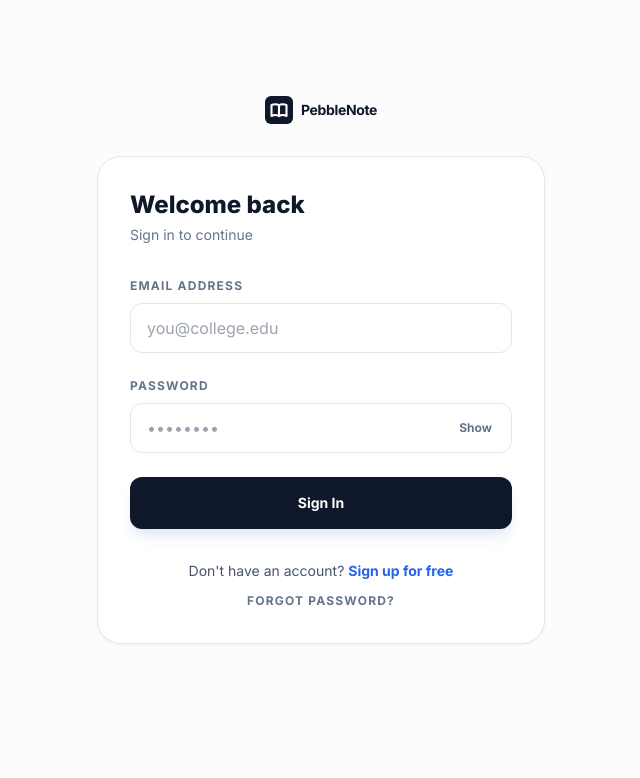
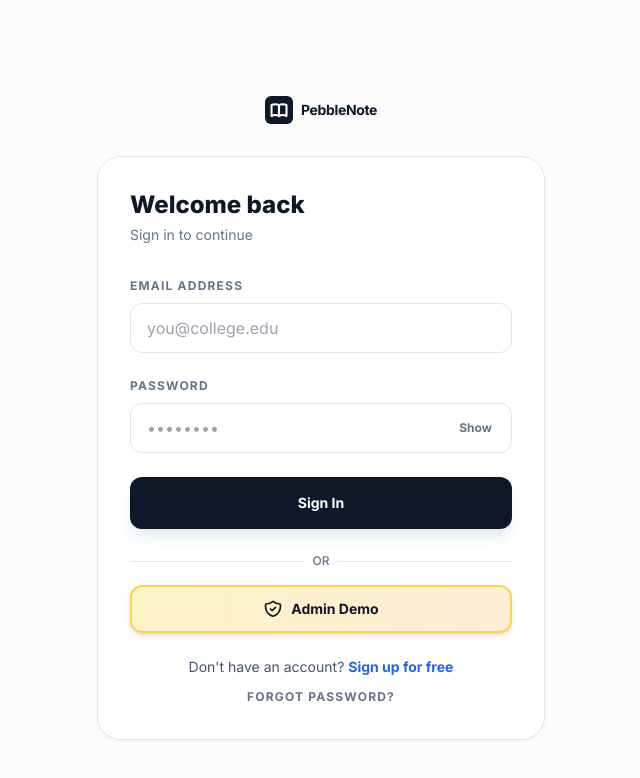
Before and after one commit to Dipendra982/PebbleNotes, a React (Vite) app: page /#/signin in a window 1280 px wide. Shown: the top 778 px of the page, without its empty margins (319-959 px from the left). Built offline with nearby package versions, Linux system fonts and the light colour scheme; no server answers.

Commit message:
feat: add admin demo user setup script and login functionality

```diff
--- a/frontend/pages/Login.jsx
+++ b/frontend/pages/Login.jsx
@@ -54,6 +54,37 @@ const Login = () => {
         setAwaiting(payload);
         startCountdown(payload);
       }
+    }
+  };
+
+  const handleAdminDemo = async () => {
+    setError('');
+    setEmail('admin@gmail.com');
+    setPassword('admin@123');
+    try {
+      const res = await fetch(`${API_BASE}/api/auth/login`, {
+        method: 'POST',
+        headers: { 'Content-Type': 'application/json' },
+        body: JSON.stringify({ email: 'admin@gmail.com', password: 'admin@123' })
+      });
+      const data = await res.json();
+      if (!res.ok) throw new Error(data.error || 'Login failed');
+      const { user, token } = data;
+      if (user && token) {
+        try {
+          localStorage.setItem('pebble_session', JSON.stringify({
+            id: user.id,
+            name: user.name,
+            email: user.email,
+            role: user.role,
+            avatar: user.avatar,
+            token
+          }));
+        } catch {}
+      }
+      navigate('/admin/upload');
+    } catch (err) {
+      setError(err.message);
     }
   };
 
@@ -207,7 +238,28 @@ const Login = () => {
             </div>
           </form>
 
-          <div className="mt-8 text-center">
+          <div className="mt-6">
+            <div className="relative">
+              <div className="absolute inset-0 flex items-center">
+                <div className="w-full border-t border-slate-200"></div>
+              </div>
+              <div className="relative flex justify-center text-xs">
+                <span className="px-2 bg-white text-slate-500 font-medium">OR</span>
+              </div>
+            </div>
+            <button
+              type="button"
+              onClick={handleAdminDemo}
+              className="mt-4 w-full flex items-center justify-center py-3 px-4 rounded-xl text-sm font-bold text-slate-900 bg-gradient-to-r from-amber-100 to-orange-100 hover:from-amber-200 hover:to-orange-200 transition border-2 border-amber-300 shadow-md"
+            >
+              <svg className="w-5 h-5 mr-2" fill="none" stroke="currentColor" viewBox="0 0 24 24">
+                <path strokeLinecap="round" strokeLinejoin="round" strokeWidth="2" d="M9 12l2 2 4-4m5.618-4.016A11.955 11.955 0 0112 2.944a11.955 11.955 0 01-8.618 3.04A12.02 12.02 0 003 9c0 5.591 3.824 10.29 9 11.622 5.176-1.332 9-6.03 9-11.622 0-1.042-.133-2.052-.382-3.016z"></path>
+              </svg>
+              Admin Demo
+            </button>
+          </div>
+
+          <div className="mt-6 text-center">
             <p className="text-sm text-slate-600">
               Don't have an account? <Link to="/signup" className="font-bold text-blue-600 hover:text-blue-700">Sign up for free</Link>
             </p>
```
Also changed, not shown: 2 other files (tests, documents, lock files or other folders).
